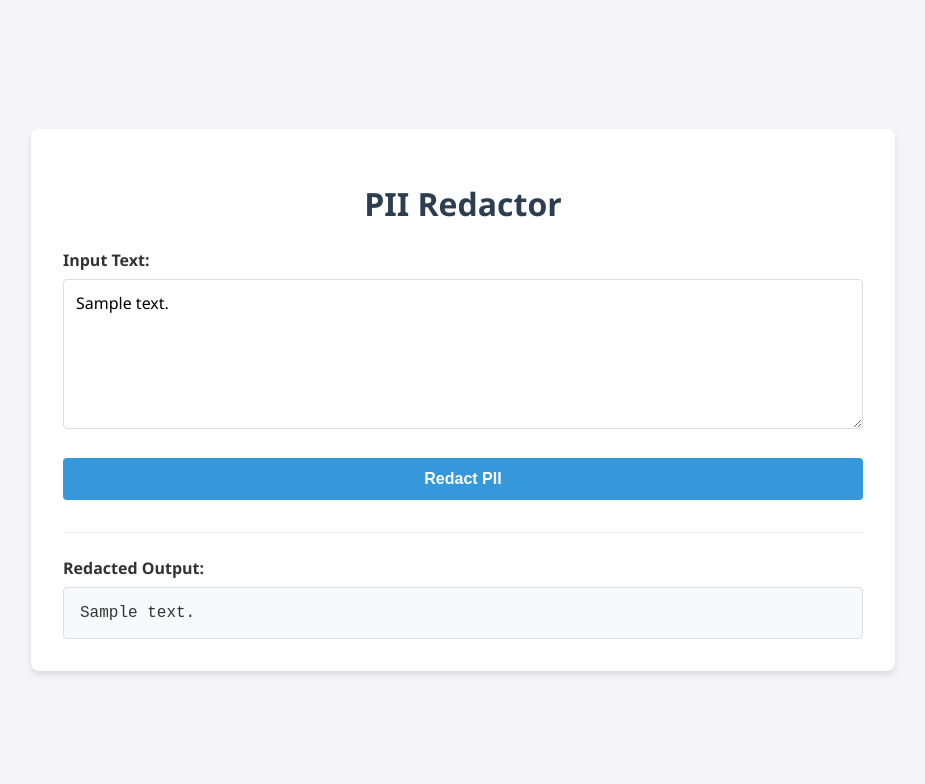
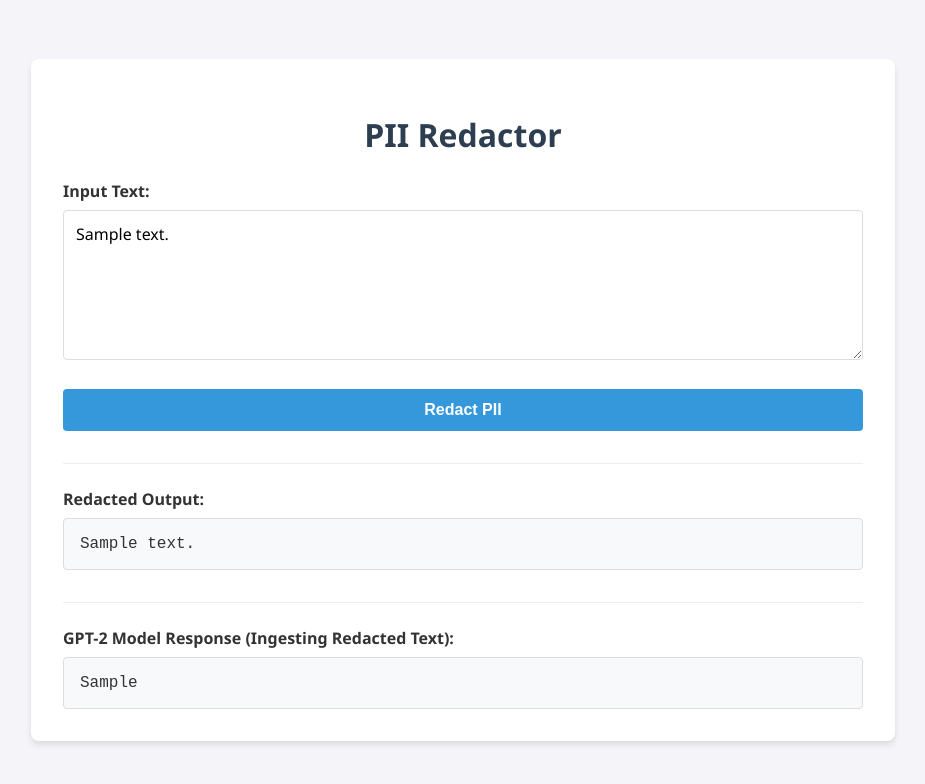
Before and after one commit to michaelmosch15/modelwatch, a Flask app: template templates/index.html in a window 1280 px wide. Shown: the top 784 px of the page, without its empty margins (177-1102 px from the left). Run offline with Flask 3, Linux system fonts and the light colour scheme; the template is opened without the code that fills it: most values are stand-ins (such as "Sample title", 1, 10 or a date in 2020).

Commit message:
demofinal

```diff
--- a/app.py
+++ b/app.py
@@ -43,7 +43,7 @@ def load_model_logic(model_path):
     model.eval()
     return True
 
-def redact_text_logic(text, threshold=0.5):
+def redact_text_logic(text, threshold=0.9):
     if not text:
         return ""
 
@@ -61,13 +61,41 @@ def redact_text_logic(text, threshold=0.5):
 
     output_tokens = []
     for token_id, prob in zip(input_ids, probs):
-        if prob > threshold:
+        token_str = tokenizer.decode([token_id])
+        # Only redact if probability is high AND it's not a common stopword/punctuation
+        # This is a heuristic to reduce false positives on common words
+        if prob > threshold and len(token_str.strip()) > 1:
             output_tokens.append("[REDACTED]")
         else:
-            output_tokens.append(tokenizer.decode([token_id]))
+            output_tokens.append(token_str)
 
     redacted_text = "".join(output_tokens)
     return redacted_text
+
+def generate_response_logic(text, max_new_tokens=150):
+    if not text:
+        return ""
+
+    inputs = tokenizer(text, return_tensors="pt", truncation=True, max_length=1024).to(device)
+
+    with torch.no_grad():
+        output_sequences = model.generate(
+            input_ids=inputs.input_ids,
+            attention_mask=inputs.attention_mask,
+            max_new_tokens=max_new_tokens,
+            pad_token_id=tokenizer.eos_token_id,
+            do_sample=True,
+            top_k=50,
+            top_p=0.95,
+            temperature=0.7,
+            repetition_penalty=1.2,
+            no_repeat_ngram_size=3
+        )
+
+    # Decode only the newly generated tokens, excluding the input prompt
+    new_tokens = output_sequences[0][inputs.input_ids.shape[1]:]
+    generated_text = tokenizer.decode(new_tokens, skip_special_tokens=True)
+    return generated_text
 
 # Initialize model on startup
 model_path = os.path.join(current_dir, "models", "pii_filter_model.pt")
@@ -78,13 +106,16 @@ if not load_model_logic(model_path):
 def index():
     redacted_text = ""
     input_text = ""
+    gpt_response = ""
 
     if request.method == 'POST':
         input_text = request.form.get('input_text', '')
         if input_text:
             redacted_text = redact_text_logic(input_text)
+            # Generate response based on the redacted text
+            gpt_response = generate_response_logic(redacted_text)
 
-    return render_template('index.html', input_text=input_text, redacted_text=redacted_text)
+    return render_template('index.html', input_text=input_text, redacted_text=redacted_text, gpt_response=gpt_response)
 
 if __name__ == '__main__':
     app.run(debug=True, port=5000)
--- a/templates/index.html
+++ b/templates/index.html
@@ -107,6 +107,13 @@
             <div class="output-box">{{ redacted_text }}</div>
         </div>
         {% endif %}
+
+        {% if gpt_response %}
+        <div class="output-section">
+            <label>GPT-2 Model Response (Ingesting Redacted Text):</label>
+            <div class="output-box">{{ gpt_response }}</div>
+        </div>
+        {% endif %}
     </div>
 </body>
 </html>
```
Also changed, not shown: WorkingInput.png (added).
